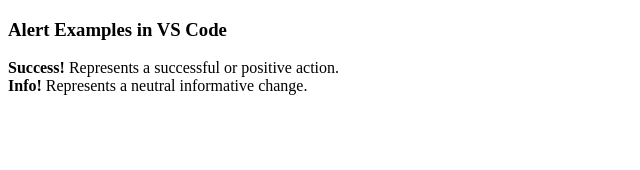
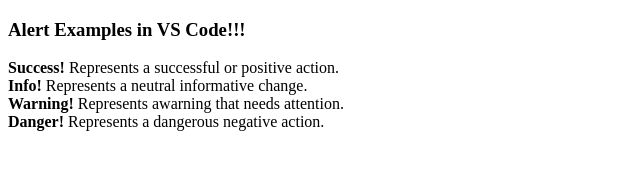
Before and after one commit to atblack1604/MyGitProject_A, a plain HTML site: page index.html in a window 1280 px wide. Shown: the whole page, without its empty margins (0-640 px from the left). Drawn offline with Linux system fonts and the light colour scheme.

Commit message:
Added Features

```diff
--- a/index.html
+++ b/index.html
@@ -6,8 +6,10 @@
 </head>
 <body>
 
-    <h3>Alert Examples in VS Code</h3>
+    <h3>Alert Examples in VS Code!!!</h3>
       <strong>Success!</strong> Represents a successful or positive action.</br>
       <strong>Info!</strong> Represents a neutral informative change.</br>
+      <strong>Warning!</strong> Represents awarning that needs attention.</br>
+      <strong>Danger!</strong> Represents a dangerous negative action.</br>
     <body>
 <html>
```
